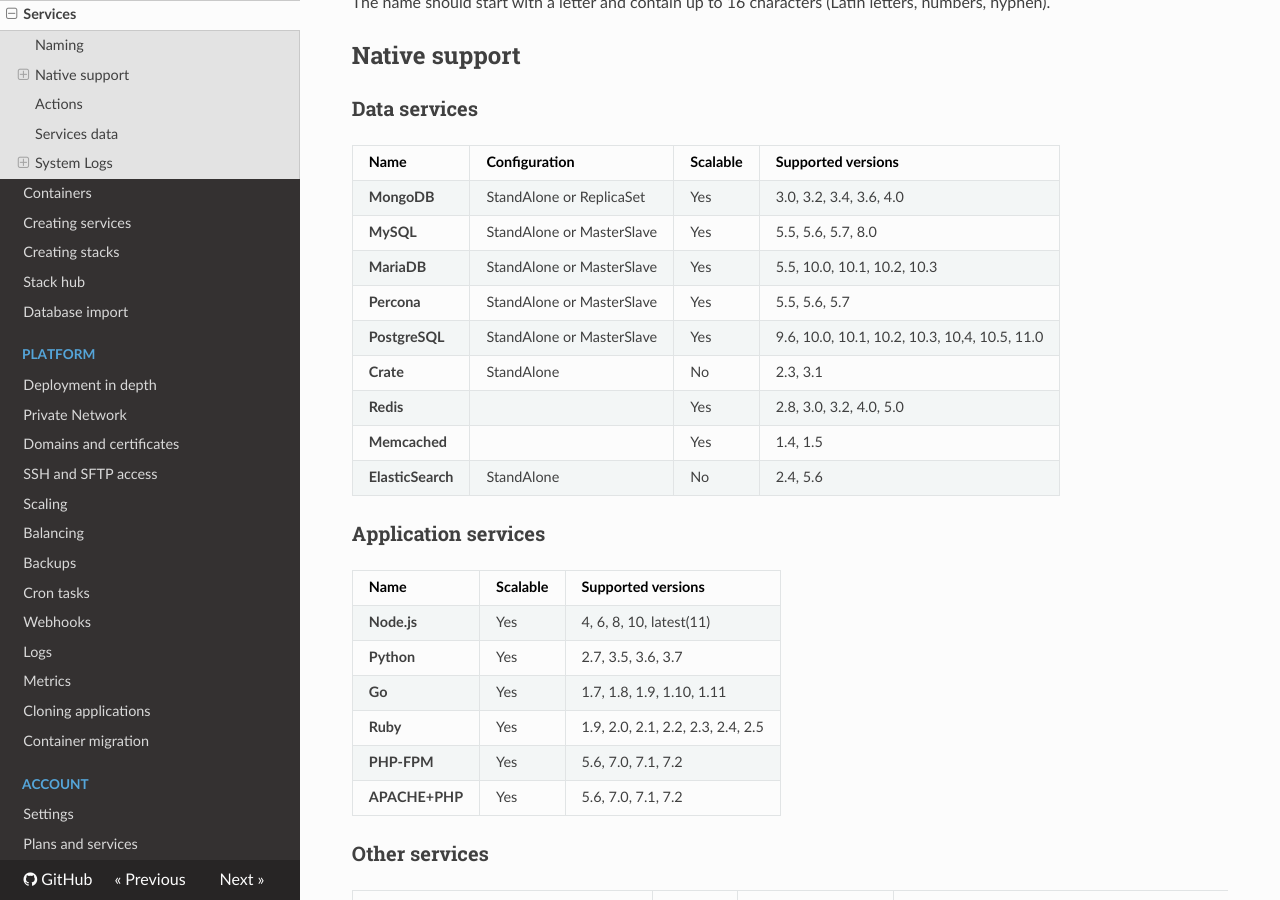
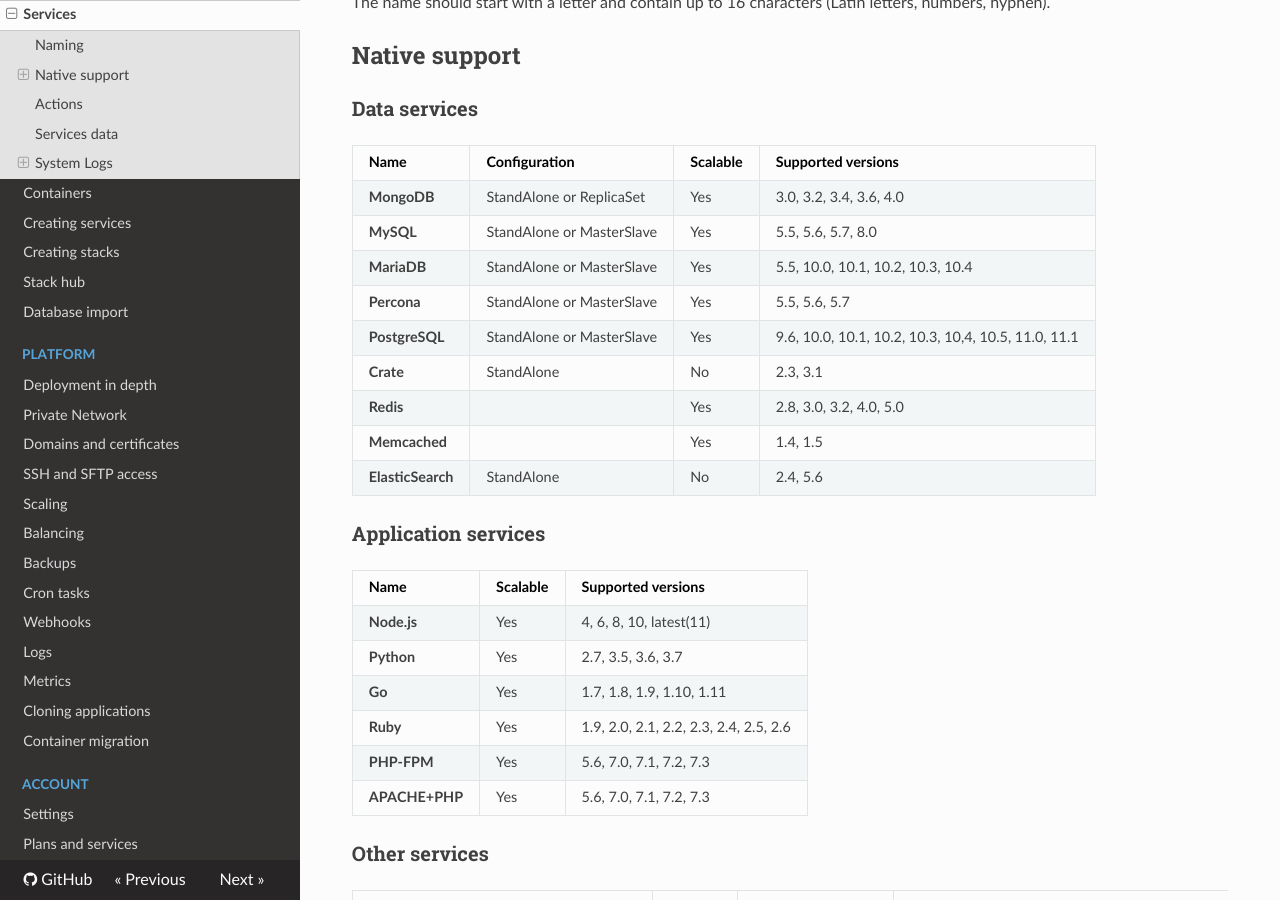
Before and after one commit to d2cio/docs, an MkDocs documentation site: the page built from docs/getting-started/services.md, in a window 1280 px wide and 900 px high, scrolled down 587 px. Built offline with MkDocs 1.6.1, drawn with Linux system fonts in a browser that asks for light colours; nearby versions of some CDN libraries.

Commit message:
added new supported versions of services

```diff
--- a/docs/getting-started/services.md
+++ b/docs/getting-started/services.md
@@ -20,9 +20,9 @@ Name              | Configuration             | Scalable | Supported versions
 :---------------- | :------------------------ | :------- | ------------------------------------
 **MongoDB**       | StandAlone or ReplicaSet  | Yes      | 3.0, 3.2, 3.4, 3.6, 4.0
 **MySQL**         | StandAlone or MasterSlave | Yes      | 5.5, 5.6, 5.7, 8.0
-**MariaDB**       | StandAlone or MasterSlave | Yes      | 5.5, 10.0, 10.1, 10.2, 10.3
+**MariaDB**       | StandAlone or MasterSlave | Yes      | 5.5, 10.0, 10.1, 10.2, 10.3, 10.4
 **Percona**       | StandAlone or MasterSlave | Yes      | 5.5, 5.6, 5.7
-**PostgreSQL**    | StandAlone or MasterSlave | Yes      | 9.6, 10.0, 10.1, 10.2, 10.3, 10,4, 10.5, 11.0
+**PostgreSQL**    | StandAlone or MasterSlave | Yes      | 9.6, 10.0, 10.1, 10.2, 10.3, 10,4, 10.5, 11.0, 11.1
 **Crate**         | StandAlone                | No       | 2.3, 3.1
 **Redis**         |                           | Yes      | 2.8, 3.0, 3.2, 4.0, 5.0
 **Memcached**     |                           | Yes      | 1.4, 1.5
@@ -35,9 +35,9 @@ Name           | Scalable | Supported versions
 **Node.js**    | Yes      | 4, 6, 8, 10, latest(11)
 **Python**     | Yes      | 2.7, 3.5, 3.6, 3.7
 **Go**         | Yes      | 1.7, 1.8, 1.9, 1.10, 1.11
-**Ruby**       | Yes      | 1.9, 2.0, 2.1, 2.2, 2.3, 2.4, 2.5
-**PHP-FPM**    | Yes      | 5.6, 7.0, 7.1, 7.2
-**APACHE+PHP** | Yes      | 5.6, 7.0, 7.1, 7.2
+**Ruby**       | Yes      | 1.9, 2.0, 2.1, 2.2, 2.3, 2.4, 2.5, 2.6
+**PHP-FPM**    | Yes      | 5.6, 7.0, 7.1, 7.2, 7.3
+**APACHE+PHP** | Yes      | 5.6, 7.0, 7.1, 7.2, 7.3
 
 ### Other services
 
```
